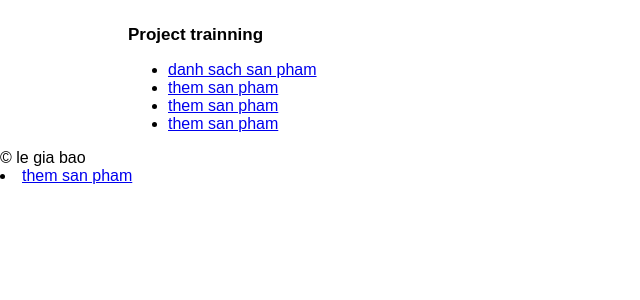
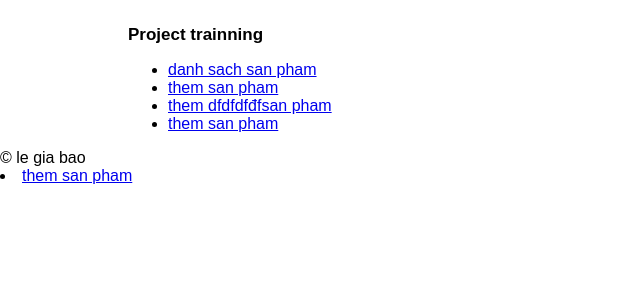
Before and after one commit to leduchoangviet/Project, a PHP site: page / in a window 1280 px wide. Shown: the top 300 px of the page, without its empty margins (0-640 px from the left). Run offline with PHP 8.4, Linux system fonts and the light colour scheme.

Commit message:
Update Index.php

```diff
--- a/lab3/Index.php
+++ b/lab3/Index.php
@@ -7,7 +7,7 @@
 		<a href="/lab3/add_product.php">them san pham</a>
 	</li>
 	<li>
-		<a href="/lab3/add_product.php">them san pham</a>
+		<a href="/lab3/add_product.php">them dfdfdfđfsan pham</a>
 	</li>
 	<li>
 		<a href="/lab3/add_product.php">them san pham</a>
```
